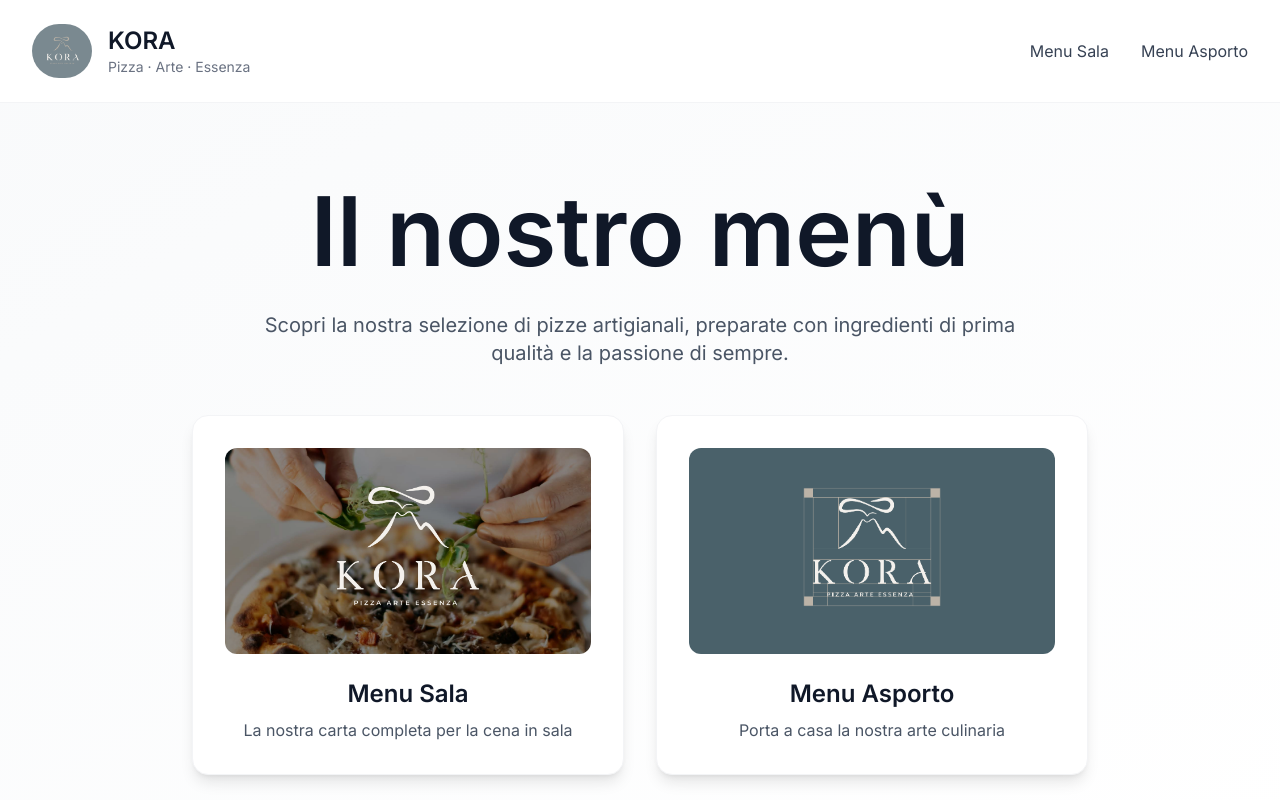
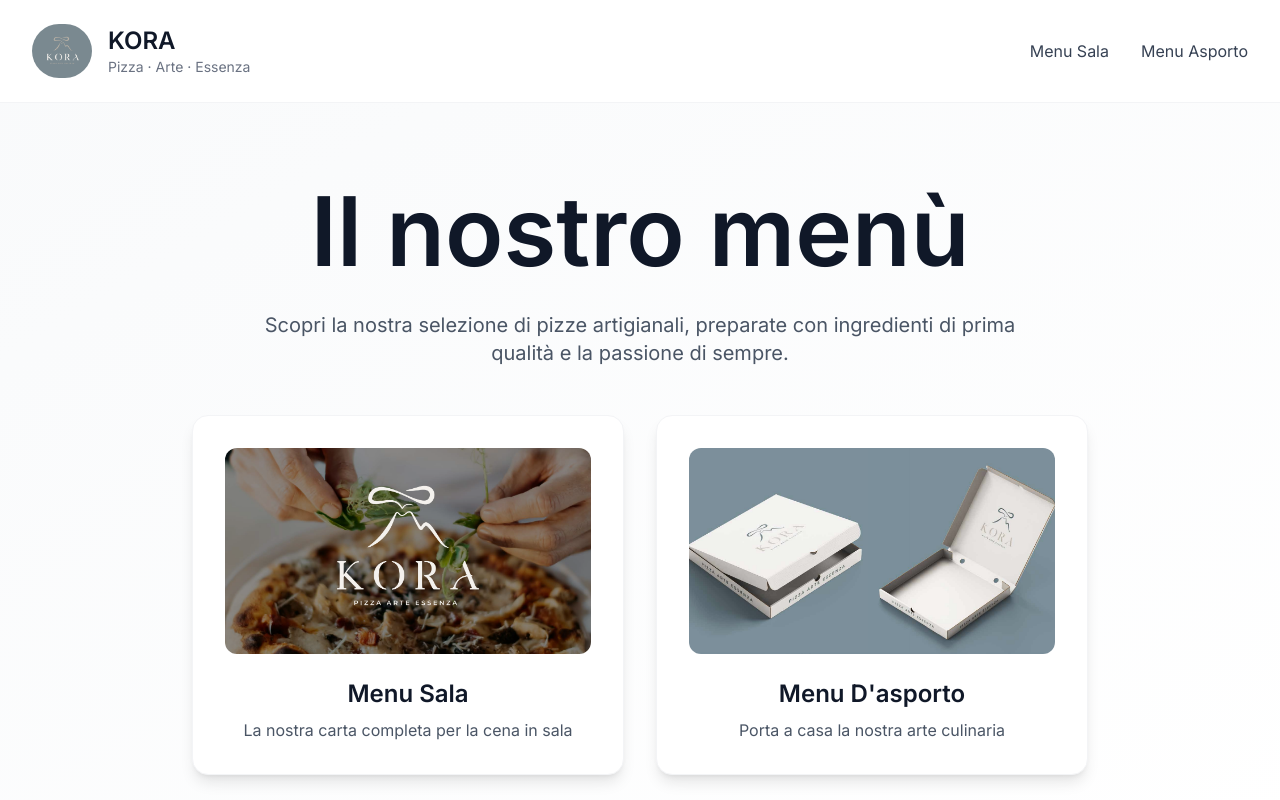
Before and after one commit to giovanninicotra032-source/kora-menu, a Next.js app: page / in a window 1280 px wide. Shown: the top 800 px of the page. Built offline with nearby package versions, Linux system fonts and the light colour scheme.

Commit message:
Aggiornamento Menu D'asporto: aggiunta immagine scatola.png e modifica testo

```diff
--- a/src/components/QRCodeSection.tsx
+++ b/src/components/QRCodeSection.tsx
@@ -124,7 +124,7 @@ export default function QRCodeSection({
               href="/menu-asporto"
               className="px-6 py-3 bg-white text-gray-900 border-2 border-gray-900 rounded-full hover:bg-gray-900 hover:text-white transition-colors font-medium"
             >
-              Menu Asporto
+              Menu D'asporto
             </Link>
           </div>
         </div>
--- a/src/pages/index.tsx
+++ b/src/pages/index.tsx
@@ -68,14 +68,14 @@ export default function Home() {
             >
               <div className="aspect-video rounded-xl overflow-hidden mb-6">
                 <Image
-                  src="/images/2.png"
-                  alt="Menu Asporto"
+                  src="/images/scatola.png"
+                  alt="Menu D'asporto"
                   width={600}
                   height={400}
                   className="w-full h-full object-cover group-hover:scale-105 transition-transform duration-500"
                 />
               </div>
-              <h3 className="text-2xl font-bold text-gray-900 mb-2">Menu Asporto</h3>
+              <h3 className="text-2xl font-bold text-gray-900 mb-2">Menu D'asporto</h3>
               <p className="text-gray-600">Porta a casa la nostra arte culinaria</p>
             </Link>
           </div>
@@ -157,7 +157,7 @@ export default function Home() {
                 href="/menu-asporto"
                 className="px-6 py-3 bg-white text-gray-900 border-2 border-gray-900 rounded-full hover:bg-gray-900 hover:text-white transition-colors font-medium"
               >
-                Menu Asporto
+                Menu D'asporto
               </Link>
             </div>
           </div>
--- a/src/pages/menu-asporto.tsx
+++ b/src/pages/menu-asporto.tsx
@@ -26,7 +26,7 @@ export default function MenuAsporto() {
                 Menu Sala
               </Link>
               <Link href="/menu-asporto" className="text-gray-900 font-medium border-b-2 border-gray-900">
-                Menu Asporto
+                Menu D'asporto
               </Link>
             </nav>
           </div>
@@ -37,7 +37,7 @@ export default function MenuAsporto() {
       <section className="py-20 bg-gradient-to-br from-gray-50 to-white">
         <div className="max-w-7xl mx-auto px-4 sm:px-6 lg:px-8 text-center">
           <h1 className="text-6xl md:text-8xl font-bold text-gray-900 mb-8">
-            Menu Asporto
+            Menu D'asporto
           </h1>
           <p className="text-xl text-gray-600 mb-12 max-w-3xl mx-auto">
             Porta a casa la nostra arte culinaria. Le stesse specialità che gusti in sala, pronte per il tuo asporto.
--- a/src/pages/menu-sala.tsx
+++ b/src/pages/menu-sala.tsx
@@ -26,7 +26,7 @@ export default function MenuSala() {
                 Menu Sala
               </Link>
               <Link href="/menu-asporto" className="text-gray-700 hover:text-gray-900 font-medium">
-                Menu Asporto
+                Menu D'asporto
               </Link>
             </nav>
           </div>
@@ -147,7 +147,7 @@ export default function MenuSala() {
                 href="/menu-asporto"
                 className="px-8 py-4 bg-white text-gray-900 border-2 border-gray-900 rounded-full hover:bg-gray-900 hover:text-white transition-colors font-semibold text-center"
               >
-                Menu Asporto →
+                Menu D'asporto →
               </Link>
             </div>
           </div>
```
Also changed, not shown: public/images/scatola.png (added).
